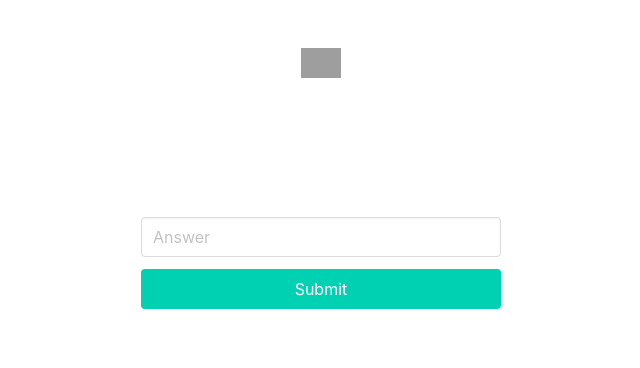
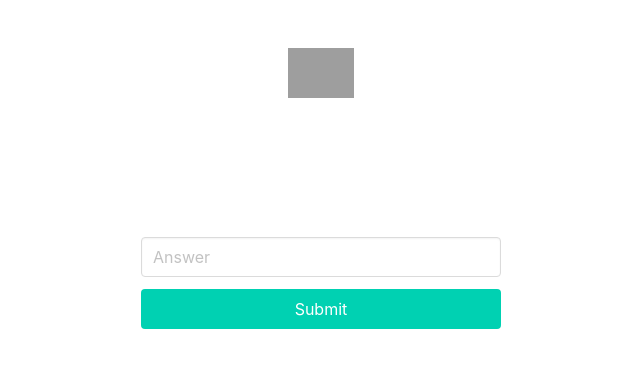
Before and after one commit to wjmolina/graveyrad-uh-math-personal, a Flask app: page /problem/1 in a window 1280 px wide. Shown: the part 104-472 px from the top of the page, without its empty margins (319-959 px from the left). Run offline with Flask 2, Linux system fonts and the light colour scheme; the visitor is signed in with stand-in values (Sample User, id 1); data comes from the database, SQL or seed files in the repository; data that the repository does not hold is empty; grey boxes are pictures that could not be loaded.

Commit message:
Update problem.html

```diff
--- a/application/templates/problem.html
+++ b/application/templates/problem.html
@@ -4,7 +4,7 @@
 <section class="section">
     <h1 class="title">
         {{ problem.title }}
-        <img style="height: 30px;" src="/static/ranks/{{ problem.difficulty }}.png">
+        <img style="height: 50px;" src="/static/ranks/{{ problem.difficulty }}.png">
     </h1>
     <div class="has-text-left" style="white-space:pre-line">
         {{ problem.text }}
```
